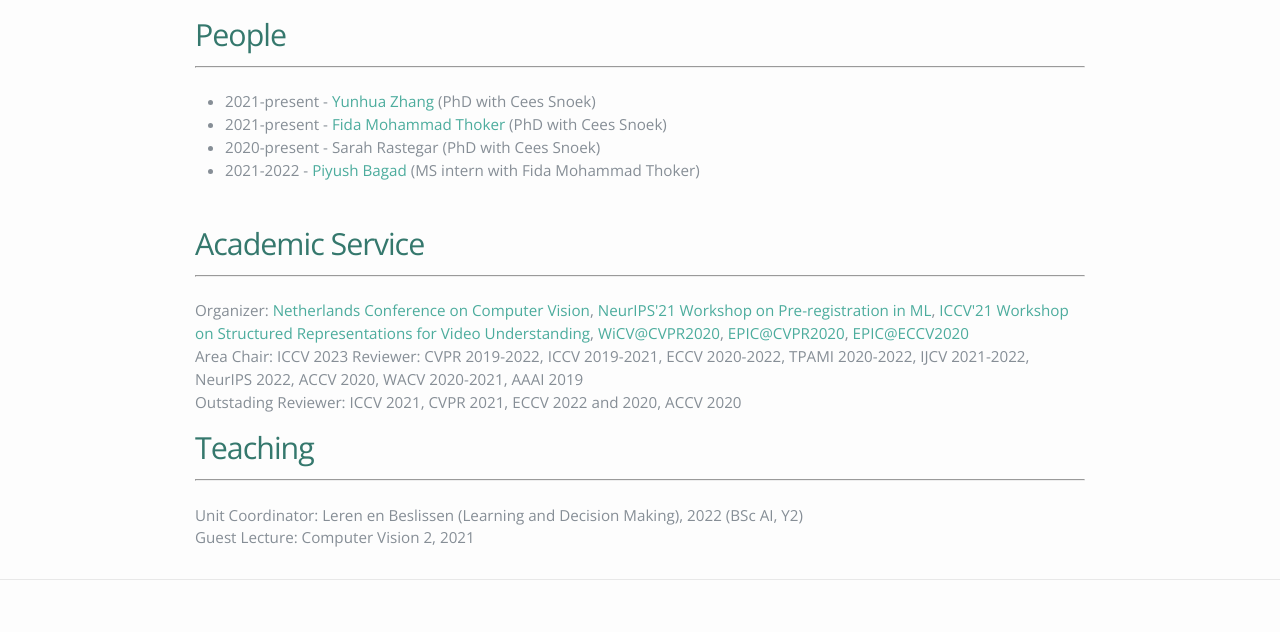
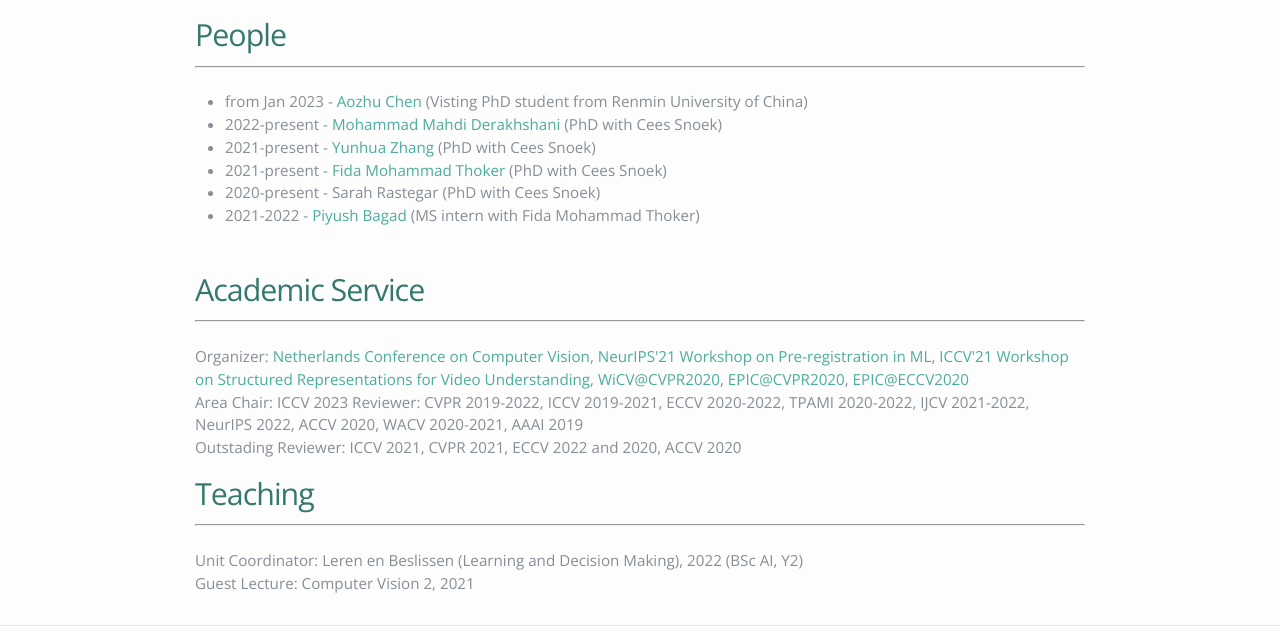
Before and after one commit to sareerulamin/sareerulamin.github.io, a website: page index.html in a window 1280 px wide. Shown: the part 2982-3614 px from the top of the page. Drawn offline with nearby package versions, Linux system fonts and the light colour scheme; some icons are missing; a web font is replaced by a local one.

Commit message:
Added people

```diff
--- a/index.html
+++ b/index.html
@@ -295,6 +295,8 @@ IEEE Conference on Computer Vision and Pattern Recognition (<strong>CVPR</strong
 <hr />
 <br>
 <ul>
+    <li>from Jan 2023 - <a href="https://www.researchgate.net/profile/Aozhu-Chen">Aozhu Chen</a> (Visting PhD student from Renmin University of China)
+    <li>2022-present - <a href="https://mmderakhshani.github.io/">Mohammad Mahdi Derakhshani</a> (PhD with Cees Snoek)</li>
     <li>2021-present - <a href="https://xiaobai1217.github.io/">Yunhua Zhang</a> (PhD with Cees Snoek)</li>
     <li>2021-present - <a href="https://xiaobai1217.github.io/">Fida Mohammad Thoker</a> (PhD with Cees Snoek)</li>
     <li> 2020-present - Sarah Rastegar (PhD with Cees Snoek)</li>
```
